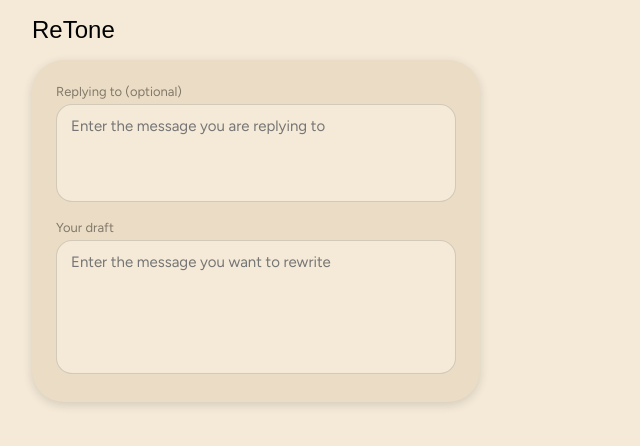
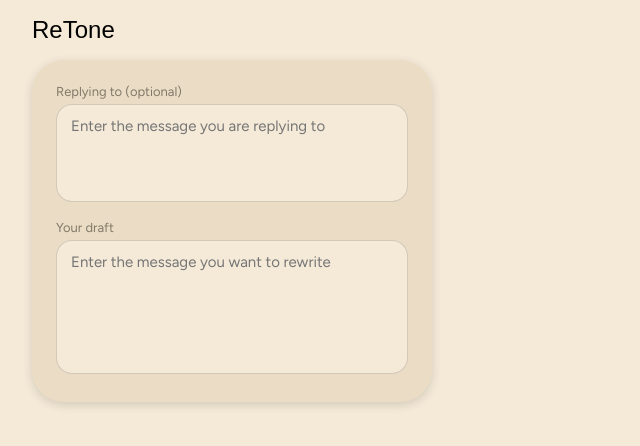
Before and after one commit to Petro2806/SamePen, a React (Create React App) app: page / in a window 1280 px wide. Shown: the top 446 px of the page, without its empty margins (0-640 px from the left). Built offline with nearby package versions, Linux system fonts and the light colour scheme; the HTML template or start-up script is replaced by a standard one; a web font is replaced by a local one.

Commit message:
Refactor css namings

```diff
--- a/src/App.css
+++ b/src/App.css
@@ -25,3 +25,22 @@
   box-sizing: border-box;
   padding: 0 32px 32px;
 }
+
+.input-column {
+  display: flex;
+  flex-direction: column;
+  gap: 18px;
+}
+
+.card {
+  display: flex;
+  flex-direction: column;
+  gap: 14px;
+  width: 400px;
+  max-width: 90vw;
+  background: #ebddc5;
+  border-radius: 32px;
+  padding: 24px;
+  box-sizing: border-box;
+  box-shadow: 0 3px 10px rgba(46, 43, 37, 0.16);
+}
--- a/src/App.tsx
+++ b/src/App.tsx
@@ -10,7 +10,9 @@
       </header>
 
       <main className="main">
-        <InputCard />
+        <div className="input-column">
+          <InputCard />
+        </div>
       </main>
     </div>
   );
--- a/src/components/InputCard.css
+++ b/src/components/InputCard.css
@@ -1,23 +1,11 @@
-.card {
-    display: flex;
-    flex-direction: column;
-    gap: 14px;
-    width: 400px;
-    max-width: 90vw;
-    background: #ebddc5;
-    border-radius: 32px;
-    padding: 24px;
-    box-shadow: 0 3px 10px rgba(46, 43, 37, 0.16);
-}
-
-.card span {
+.input-card__text {
     display: block;
     font-size: 13px;
     color: #82796a;
     margin-bottom: 5px;
 }
 
-.card textarea {
+.input-card__box {
     width: 100%;
     box-sizing: border-box;
     font: inherit;
@@ -29,11 +17,8 @@
     padding: 12px 14px;
     resize: none;
 }
-.card textarea:focus {
+.input-card__box:focus,
+.input-card__box:hover {
     outline: none;
     border-color: #c67139;
 }
-.card textarea:hover {
-    outline: none;
-    border-color: #c67139;
-}
--- a/src/components/InputCard.tsx
+++ b/src/components/InputCard.tsx
@@ -2,16 +2,17 @@
 import './InputCard.css'
 
 const InputCard = () => {
-    return <form className="card">
+    return <div className="card">
         <div>
-            <span>Replying to (optional)</span>
-            <textarea rows={4} placeholder="Enter the message you are replying to"/>
+            <span className="input-card__text">Replying to (optional)</span>
+            <textarea className="input-card__box" rows={4} placeholder="Enter the message you are replying to"/>
         </div>
+
         <div>
-            <span>Your draft</span>
-            <textarea rows={6} placeholder="Enter the message you want to rewrite"/>
+            <span className="input-card__text">Your draft</span>
+            <textarea className="input-card__box" rows={6} placeholder="Enter the message you want to rewrite"/>
         </div>
-    </form>;
+    </div>;
 };
 
 export default InputCard;
```
